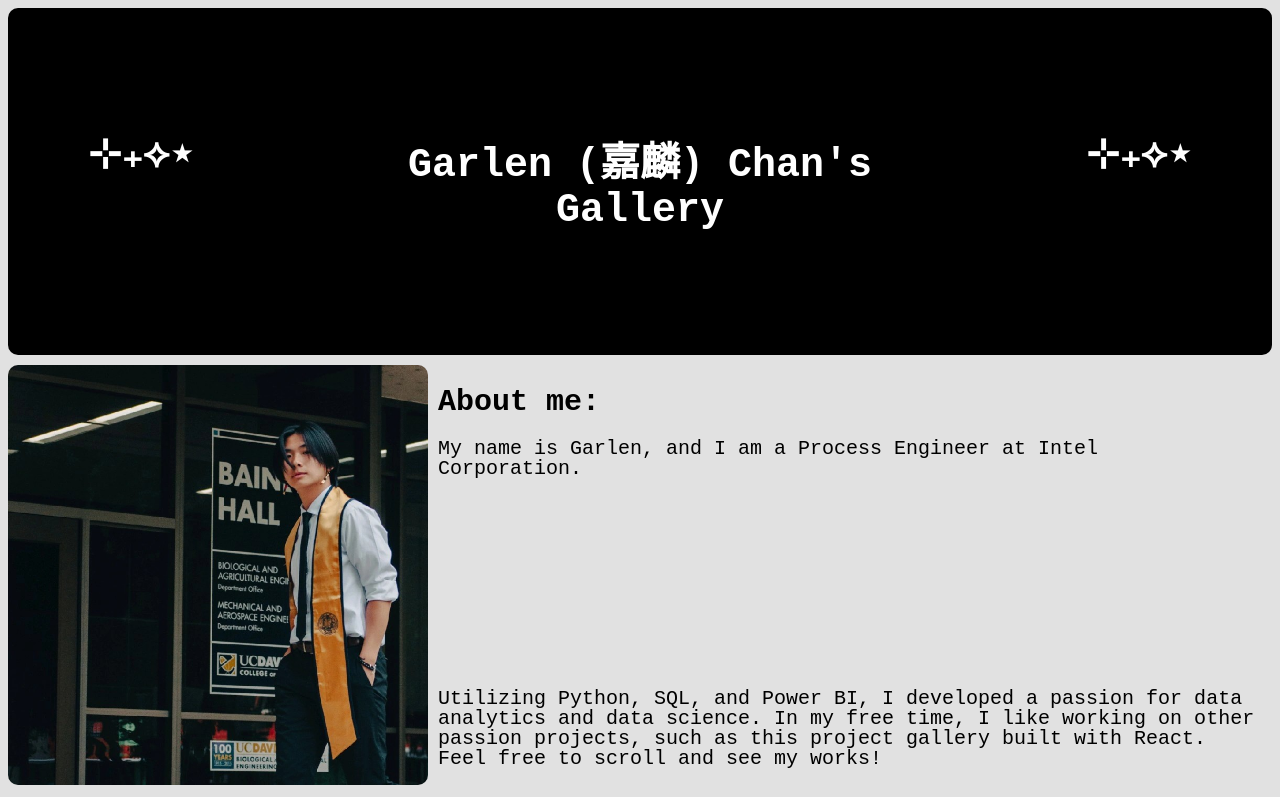
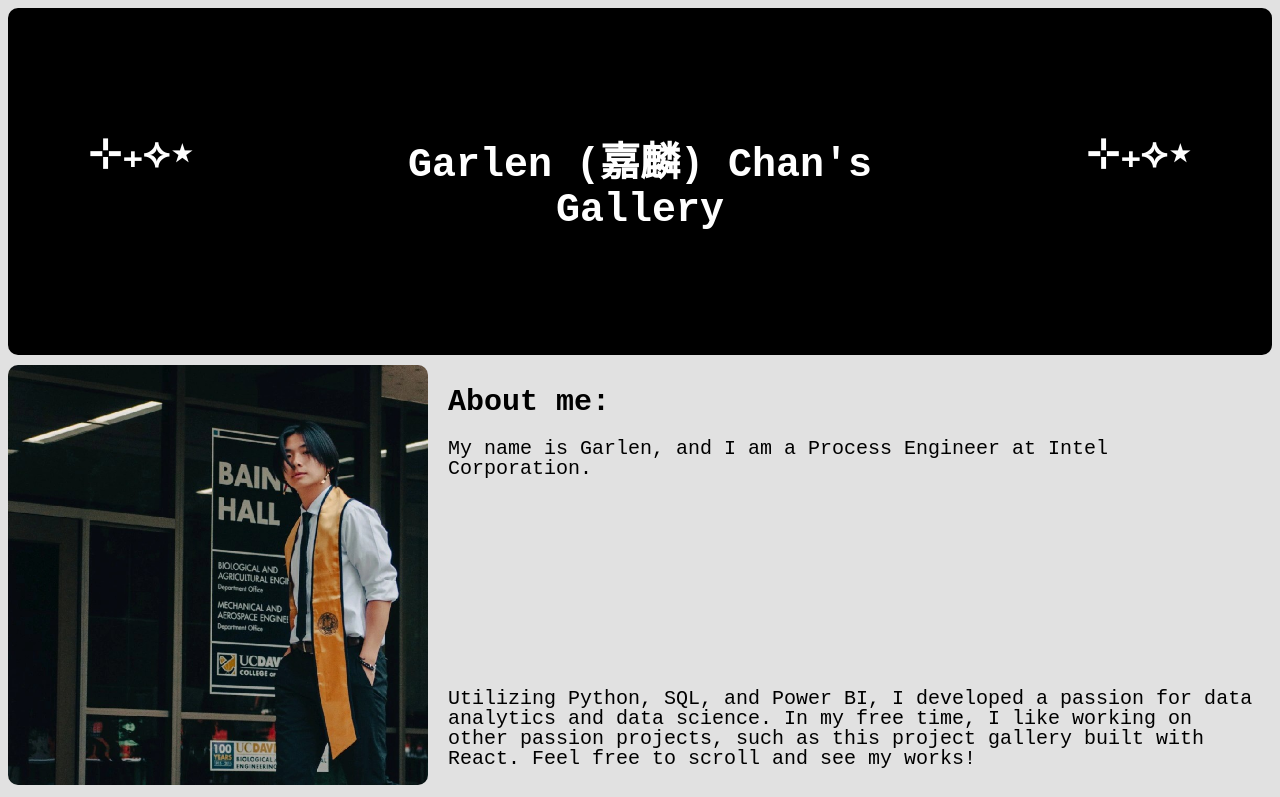
Before and after one commit to gachan2090/len.katsu, a React (Vite) app: page / in a window 1280 px wide. Shown: the top 797 px of the page. Built offline with nearby package versions, Linux system fonts and the light colour scheme.

Commit message:
Update index.css

```diff
--- a/src/index.css
+++ b/src/index.css
@@ -40,6 +40,7 @@ html {
   display: flex;
   flex-direction: column;
   justify-content: space-between;
+  margin-left: 10px
 }
 
 #BioTitle {
```
